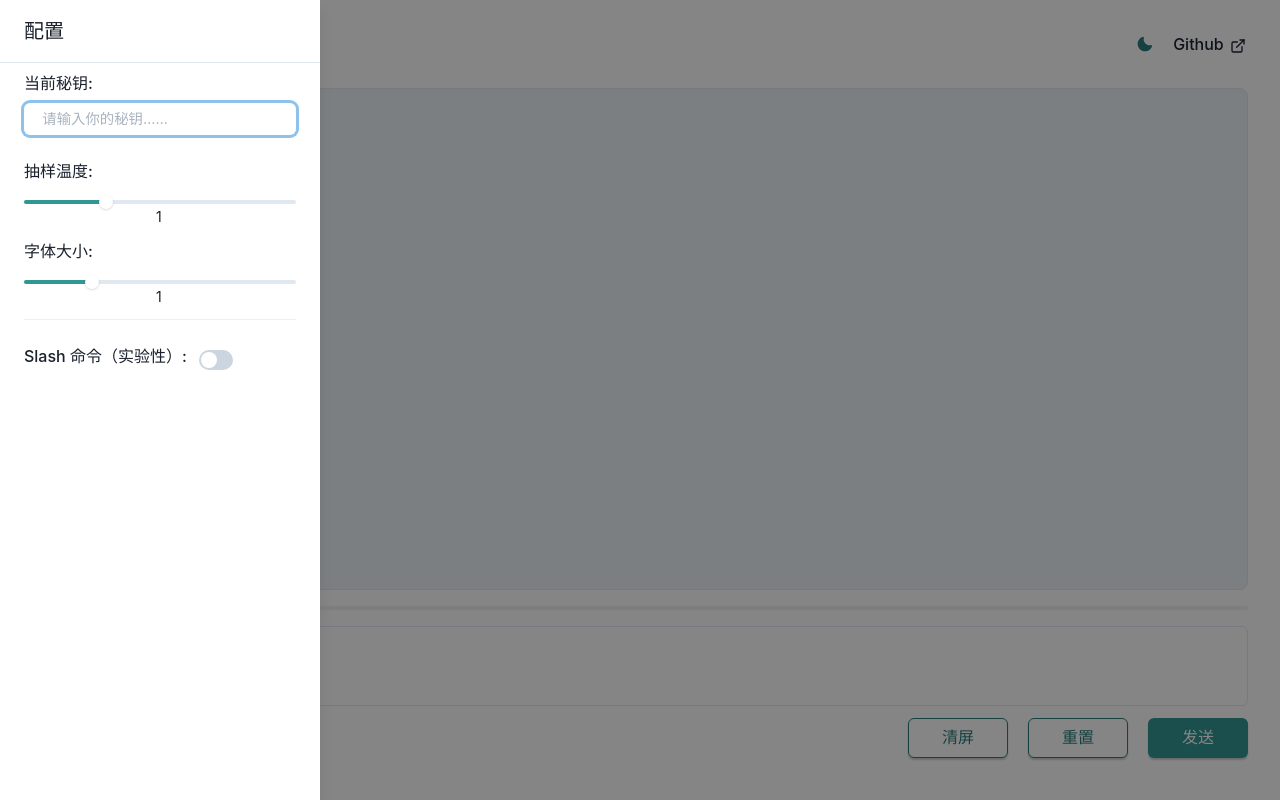
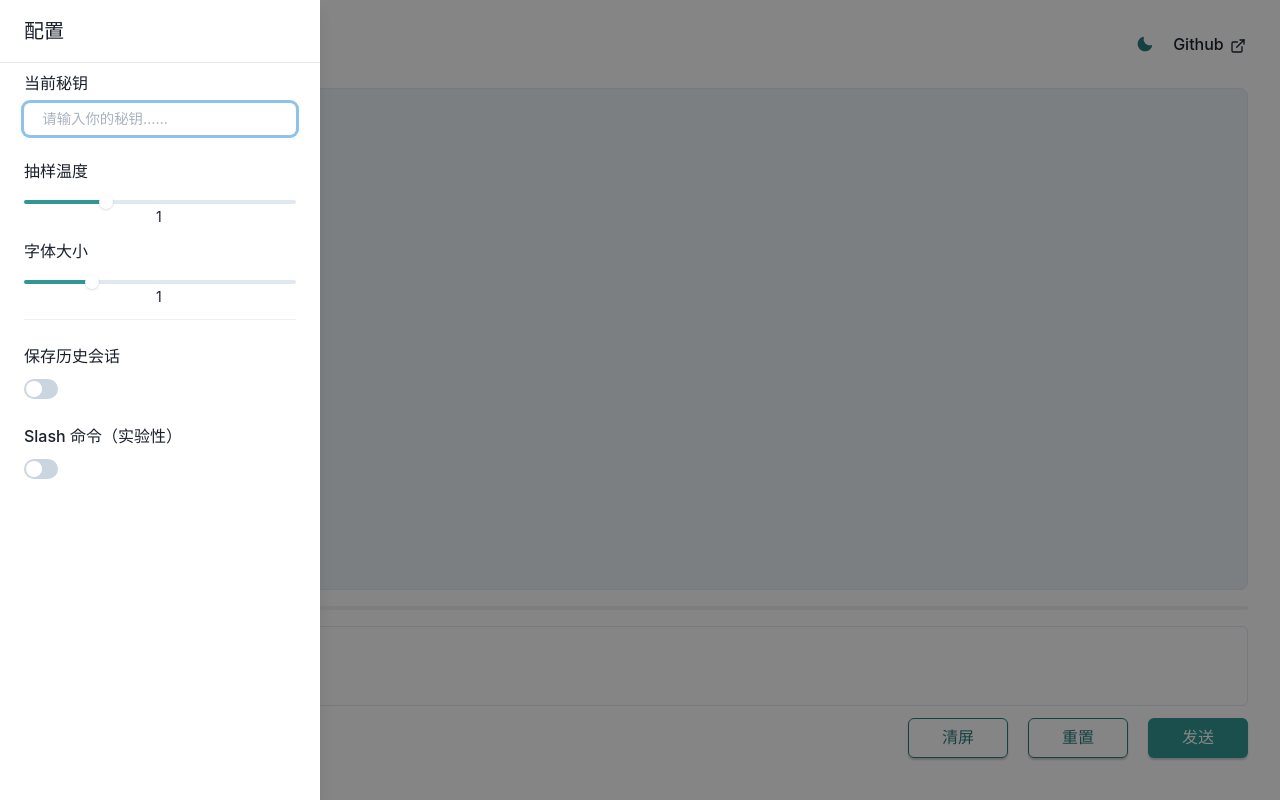
Before and after one commit to xleliu/ImGPT, a React (Vite) app: page / in a window 1280 px wide. Built offline with nearby package versions, Linux system fonts and the light colour scheme.

Commit message:
增加session保存配置

```diff
--- a/src/components/Chat.tsx
+++ b/src/components/Chat.tsx
@@ -11,18 +11,16 @@ import {
     MenuItem,
     MenuButton,
     Progress,
+    HStack,
     useMediaQuery,
 } from "@chakra-ui/react";
 import { useState, useContext, useEffect, useRef } from "react";
 import { ChatCompletionRequestMessage, Configuration, OpenAIApi } from "openai";
 import { SettingContext } from "../utils/settingContext";
+import { MessageWithDate, updateSession, loadSession } from "../utils/messageStore";
 import Sidebar from "./Sidebar";
 import Dialog from "./Dialog";
-
-interface MessageWithDate extends ChatCompletionRequestMessage {
-    date: string;
-    resetContext?: boolean;
-}
+// import Session from "./Session";
 
 export default function () {
     const toast = useToast();
@@ -43,10 +41,31 @@ export default function () {
         setupOpenAI();
     }, [config.apiKey]);
 
+    // 获取保存的会话顺序
+    const sessions = loadSession();
+    // 当前选中的会话id
+    const [index, setIndex] = useState(0);
+    const current = sessions[index];
+    // 最后一次重置的id
+    const reseted = current?.messages.map((item) => item.resetContext).lastIndexOf(true);
     // 用于向接口提交
-    const [messages, setMessages] = useState<ChatCompletionRequestMessage[]>([]);
+    const [messages, setMessages] = useState<ChatCompletionRequestMessage[]>(
+        current?.messages.slice(reseted + 1) ?? []
+    );
     // 用于展示
-    const [messageStack, setMessageStack] = useState<MessageWithDate[]>([]);
+    const [messageStack, setMessageStack] = useState<MessageWithDate[]>(current?.messages ?? []);
+
+    useEffect(() => {
+        if (!config.saveSession) {
+            return;
+        }
+        let name = current?.name;
+        if (!name) {
+            name = messageStack[0]?.content.substring(0, 5) ?? "";
+        }
+        sessions[index] = { name: name, messages: messageStack };
+        updateSession(sessions);
+    }, [config.saveSession, messageStack]);
 
     async function handleClick() {
         if (prompt == "") {
@@ -123,7 +142,10 @@ export default function () {
                     <TextField prompt={prompt} setPrompt={setPrompt} handleClick={handleClick} />
                 )}
                 <Flex>
-                    <Sidebar />
+                    <HStack spacing="2">
+                        <Sidebar />
+                        {/* {config.saveSession ? <Session /> : null} */}
+                    </HStack>
                     <Spacer />
                     <ButtonGroup gap="3">
                         <Button
--- a/src/components/Dialog.tsx
+++ b/src/components/Dialog.tsx
@@ -15,11 +15,7 @@ import { ChatCompletionRequestMessage } from "openai";
 import { useContext, useEffect, useRef } from "react";
 import { Markdown } from "../utils/markdown";
 import { SettingContext } from "../utils/settingContext";
-
-interface MessageWithDate extends ChatCompletionRequestMessage {
-    date: string;
-    resetContext?: boolean;
-}
+import { MessageWithDate } from "../utils/messageStore";
 
 export default function Dialog(props: {
     messages: ChatCompletionRequestMessage[];
--- /dev/null
+++ b/src/components/Session.tsx
@@ -0,0 +1,42 @@
+import {
+    IconButton,
+    Drawer,
+    DrawerOverlay,
+    DrawerContent,
+    DrawerHeader,
+    DrawerBody,
+    useDisclosure,
+    Stack,
+} from "@chakra-ui/react";
+import { ChatIcon } from "@chakra-ui/icons";
+import { useState, useContext, useRef } from "react";
+import { SettingContext } from "../utils/settingContext";
+import { MessageStore } from "../utils/messageStore";
+
+export default function Session() {
+    const { config } = useContext(SettingContext);
+    const dummyRef = useRef(null);
+    const { isOpen, onOpen, onClose } = useDisclosure();
+
+    return (
+        <>
+            <IconButton
+                size="md"
+                variant="ghost"
+                borderWidth="0"
+                onClick={onOpen}
+                icon={<ChatIcon />}
+                aria-label={"view slider"}
+            />
+            <Drawer placement="left" onClose={onClose} isOpen={isOpen}>
+                <DrawerOverlay />
+                <DrawerContent>
+                    <DrawerHeader borderBottomWidth="1px">会话</DrawerHeader>
+                    <DrawerBody>
+                        <Stack spacing="6"></Stack>
+                    </DrawerBody>
+                </DrawerContent>
+            </Drawer>
+        </>
+    );
+}
--- a/src/components/Sidebar.tsx
+++ b/src/components/Sidebar.tsx
@@ -25,6 +25,7 @@ import {
 import { HamburgerIcon } from "@chakra-ui/icons";
 import { useState, useContext, useRef } from "react";
 import { SettingContext } from "../utils/settingContext";
+import { updateSession } from "../utils/messageStore";
 
 export default function Sidebar() {
     const { config } = useContext(SettingContext);
@@ -56,6 +57,7 @@ export default function Sidebar() {
                             <FormTemperature />
                             <FormFontSize />
                             <Divider />
+                            <FormSaveSession />
                             <FormPrePrompt />
                             // 防止自动绑定focus
                             <VisuallyHiddenInput ref={dummyRef} />
@@ -87,7 +89,7 @@ function FormApiKey(): JSX.Element {
 
     return (
         <FormControl>
-            <FormLabel>当前秘钥:</FormLabel>
+            <FormLabel>当前秘钥</FormLabel>
             <Editable
                 style={{
                     textAlign: "left",
@@ -116,7 +118,7 @@ function FormTemperature(): JSX.Element {
 
     return (
         <FormControl>
-            <FormLabel>抽样温度:</FormLabel>
+            <FormLabel>抽样温度</FormLabel>
             <Slider
                 id="slider"
                 defaultValue={temperature}
@@ -150,7 +152,7 @@ function FormFontSize(): JSX.Element {
 
     return (
         <FormControl>
-            <FormLabel>字体大小:</FormLabel>
+            <FormLabel>字体大小</FormLabel>
             <Slider
                 id="slider"
                 defaultValue={fontsize}
@@ -177,11 +179,30 @@ function FormFontSize(): JSX.Element {
     );
 }
 
+function FormSaveSession(): JSX.Element {
+    const { config, setConfig } = useContext(SettingContext);
+    return (
+        <FormControl>
+            <FormLabel>保存历史会话</FormLabel>
+            <Switch
+                size="md"
+                isChecked={config.saveSession}
+                onChange={() => {
+                    if (config.saveSession) {
+                        updateSession([]);
+                    }
+                    setConfig({ ...config, saveSession: !config.saveSession });
+                }}
+            />
+        </FormControl>
+    );
+}
+
 function FormPrePrompt(): JSX.Element {
     const { config, setConfig } = useContext(SettingContext);
     return (
-        <FormControl display="flex" alignItems="center">
-            <FormLabel>Slash 命令（实验性）:</FormLabel>
+        <FormControl>
+            <FormLabel>Slash 命令（实验性）</FormLabel>
             <Switch
                 size="md"
                 isChecked={config.prePrompt}
--- /dev/null
+++ b/src/utils/messageStore.ts
@@ -0,0 +1,28 @@
+import { ChatCompletionRequestMessage } from "openai";
+
+export interface MessageWithDate extends ChatCompletionRequestMessage {
+    date: string;
+    resetContext?: boolean;
+}
+
+export interface MessageStore {
+    name: string;
+    messages: MessageWithDate[];
+}
+
+export function updateSession(data: MessageStore[]) {
+    localStorage.setItem("sessions", JSON.stringify(data));
+}
+
+export function loadSession() {
+    const sessions: string | undefined = localStorage.getItem("sessions") as string;
+    if (sessions === "undefined" || sessions === null) {
+        // default
+        return [];
+    }
+    try {
+        return JSON.parse(sessions) as MessageStore[];
+    } catch (_) {
+        return [];
+    }
+}
--- a/src/utils/settingContext.ts
+++ b/src/utils/settingContext.ts
@@ -8,6 +8,7 @@ export interface Config {
     apiKey: string;
     fontsize: number;
     prePrompt: boolean;
+    saveSession: boolean;
 }
 
 export interface Settings {
@@ -29,10 +30,15 @@ export const SettingContext = createContext<{
 
 export function getSettings() {
     const defaultSetting: Settings = {
-        config: { apiKey: "", fontsize: 0.9, prePrompt: false },
+        config: {
+            apiKey: "",
+            fontsize: 0.9,
+            prePrompt: false,
+            saveSession: false,
+        },
         reqParams: { temperature: 0.6 },
     };
-    const settings: string | undefined = localStorage.getItem("settings") as string;
+    const settings: string = localStorage.getItem("settings") as string;
     if (settings === "undefined" || settings === null) {
         // default
         return defaultSetting;
```
Also changed, not shown: 1 other file (tests, documents, lock files or other folders).
